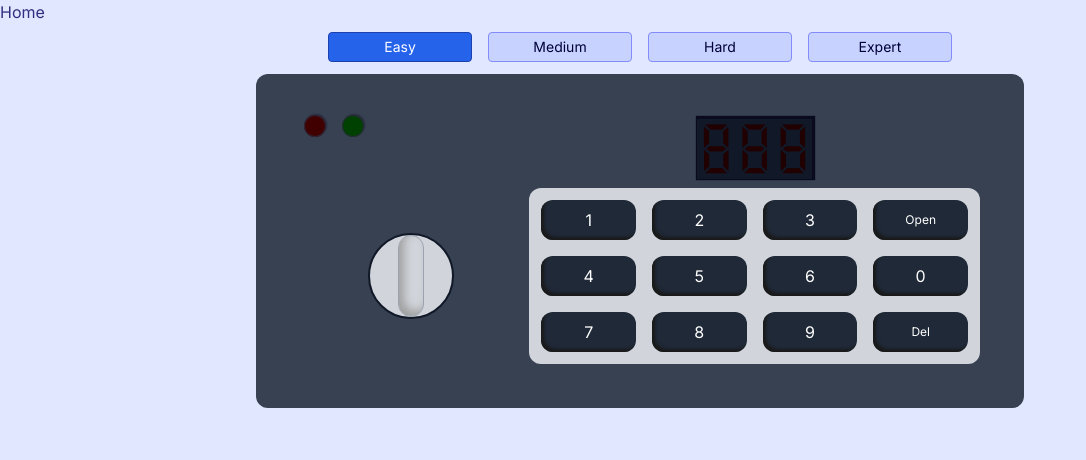
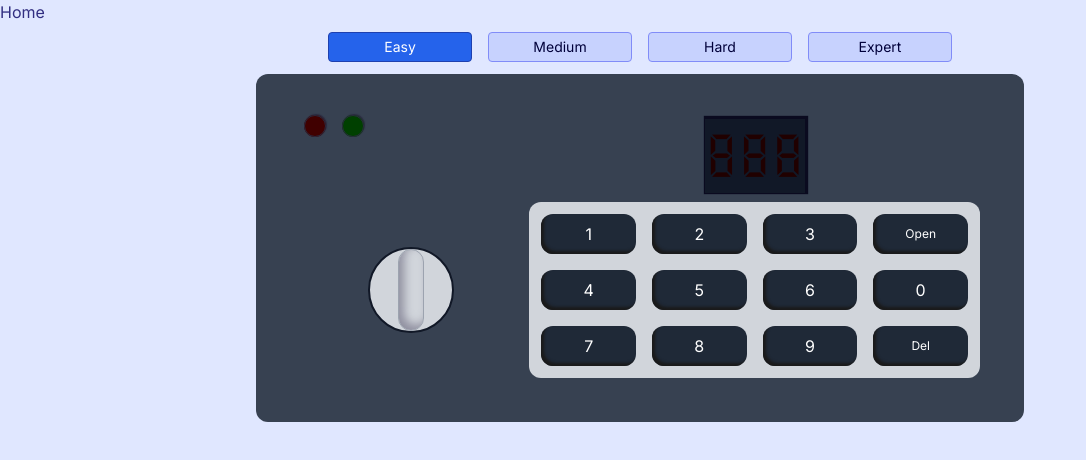
Before and after one commit to StellyITA/puzzle-challenge, a Next.js app: page /crack-the-code in a window 1280 px wide. Shown: the top 460 px of the page, without its empty margins (0-1086 px from the left). Built offline with nearby package versions, Linux system fonts and the light colour scheme; no server answers.

Commit message:
fix: ctc screen size

```diff
--- a/src/app/crack-the-code/page.jsx
+++ b/src/app/crack-the-code/page.jsx
@@ -119,7 +119,7 @@ export default function crackTheCode() {
 				setGuess("");
 			} else {
 				openSafePlay();
-				document.getElementById("handle").className = "rotate-90 " + document.getElementById("handle").className.replace('shadow-[inset_5px_-5px_10px_#a0a0a0]',"shadow-[inset_-5px_-5px_10px_#a0a0a0]");
+				document.getElementById("handle").className = "rotate-90 " + document.getElementById("handle").className.replace('shadow-[inset_5px_-5px_10px_#9090a0]',"shadow-[inset_-5px_-5px_10px_#9090a0]");
 				document.getElementById("right-light").className = document.getElementById("right-light").className.replace(rightLightOff,rightLightOn);
 				setTimeout(correctCodePlay,750);
 			}
@@ -127,7 +127,7 @@ export default function crackTheCode() {
 	}
 
 	function onDiffClick(diff) {
-		document.getElementById("handle").className = document.getElementById("handle").className.replace('shadow-[inset_-5px_-5px_10px_#a0a0a0]','shadow-[inset_5px_-5px_10px_#a0a0a0]').replaceAll("rotate-90 ","");
+		document.getElementById("handle").className = document.getElementById("handle").className.replace('shadow-[inset_-5px_-5px_10px_#9090a0]','shadow-[inset_5px_-5px_10px_#9090a0]').replaceAll("rotate-90 ","");
 		document.getElementById("wrong-light").className = document.getElementById("wrong-light").className.replace(wrongLightOn,wrongLightOff);
 		document.getElementById("right-light").className = document.getElementById("right-light").className.replace(rightLightOn,rightLightOff);
 		document.getElementById('hints').innerHTML = "";
@@ -163,7 +163,7 @@ export default function crackTheCode() {
 						className={`shadow-[1px_-1px_1px_0px_#2A2A3F] border border-[#2A2A3F] m-2 px-2.5 rounded-[100%] ${rightLightOff}`}
 					/>
 				</div>
-				<div className="relative shadow-[1px_-1px_1px_1px_#0A0A1F] border border-[#0A0A1F] bg-gray-900 text-[#200000] text-5xl pb-2 py-1 place-self-center font-digital m-1 col-span-2">
+				<div className="relative shadow-[1px_-1px_1px_1px_#0A0A1F] border border-[#0A0A1F] bg-gray-900 text-[#200000] text-[2.6rem] pb-2 py-1 place-self-center font-digital m-1 col-span-2">
 					{Array.from({length: code.length}, v => 8).join("")}
 					<div
 						id="guess-screen"
@@ -173,7 +173,7 @@ export default function crackTheCode() {
 				<div className='place-self-center bg-gray-300 px-7 rounded-[100%] border-2 border-gray-900'>
 					<div
 						id='handle'
-						className='shadow-[inset_5px_-5px_10px_#a0a0a0] py-10 px-3 border border-gray-400 rounded-t-2xl rounded-b-2xl'
+						className='shadow-[inset_5px_-5px_10px_#9090a0] py-10 px-3 border border-gray-400 rounded-t-2xl rounded-b-2xl'
 					/>
 				</div>
 				<div className='rounded-xl bg-gray-300 m-1 p-1 col-span-2 grid grid-cols-4'>
```
